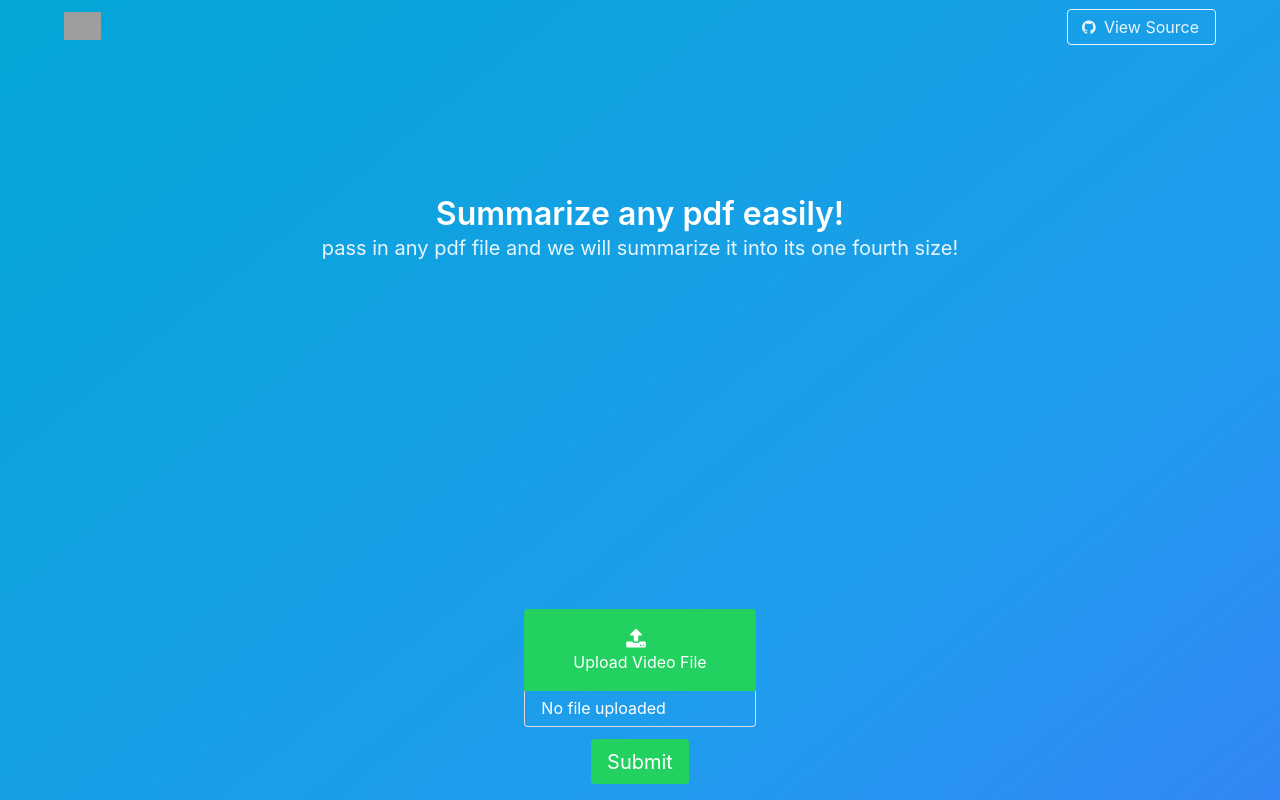
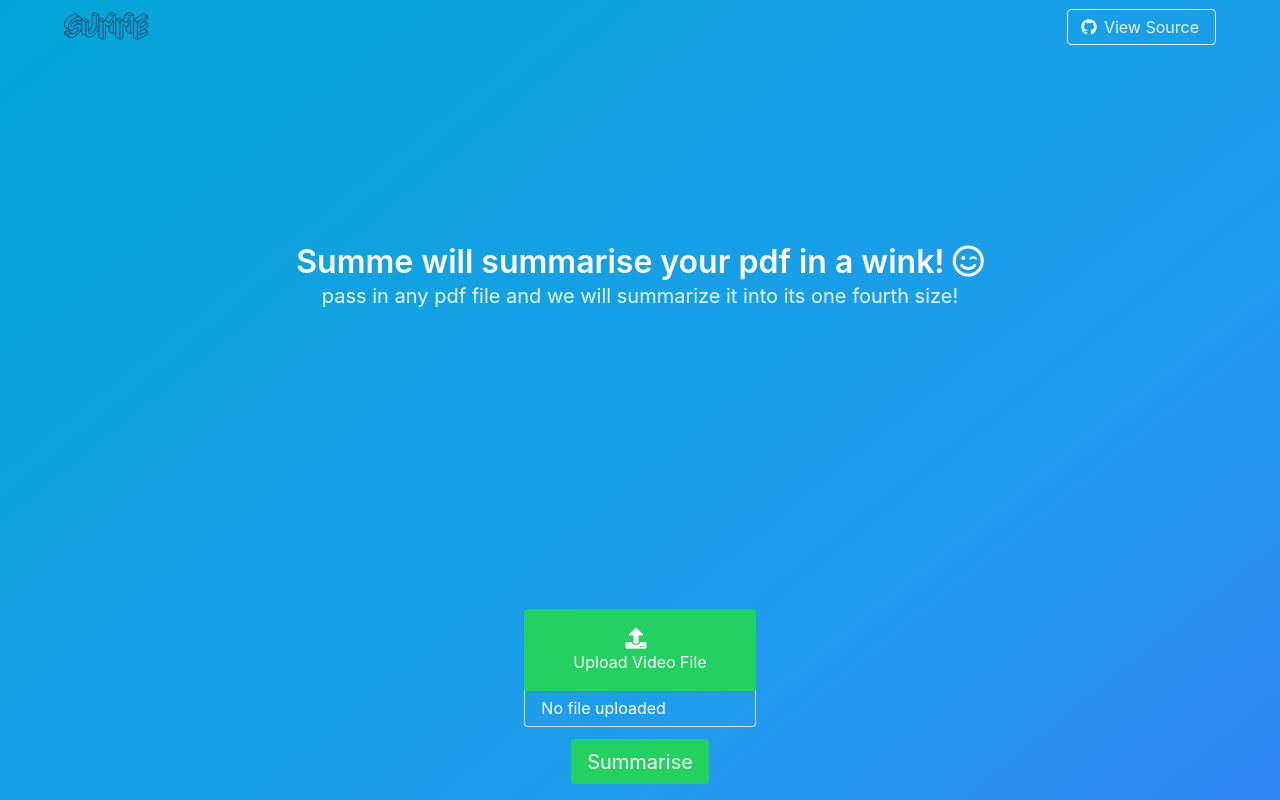
Before and after one commit to aswinzz/summe, a Django app: template main/templates/main.html in a window 1280 px wide. Run offline with Django 3.2, Linux system fonts and the light colour scheme; the template is opened without the code that fills it: values that come from a table or form of the project are taken from there, others are empty; parts of the project's set-up code (start-up, migrations or seed data) failed here and were passed over; some libraries are stand-ins or nearby versions; grey boxes are pictures that could not be loaded.

Commit message:
add logo

```diff
--- a/main/templates/main.html
+++ b/main/templates/main.html
@@ -6,7 +6,7 @@
     PDF-Extractor
   </title>
   <link rel="stylesheet" type="text/css" href="{% static '/css/bulma.css' %}">
-  <link rel="stylesheet" href="https://maxcdn.bootstrapcdn.com/font-awesome/4.7.0/css/font-awesome.min.css">
+  <link rel="stylesheet" href="https://use.fontawesome.com/releases/v5.4.2/css/all.css" integrity="sha384-/rXc/GQVaYpyDdyxK+ecHPVYJSN9bmVFBvjA/9eOB+pb3F2w2N6fc5qB9Ew5yIns" crossorigin="anonymous">
 </head>
 
 <body>
@@ -16,7 +16,7 @@
                 <div class="container">
                     <div class="navbar-brand">
                         <a class="navbar-item" href="../">
-                            <img src="http://bulma.io/images/bulma-type-white.png" alt="Logo">
+                            <img src="{% static 'logo.png' %}" alt="Logo">
                         </a>
                         <span class="navbar-burger burger" data-target="navbarMenu">
                             <span></span>
@@ -37,7 +37,7 @@
                                 <span class="navbar-item">
                                     <a class="button is-white is-outlined" href="https://github.com/aswinzz/PDF-Summarizer">
                                         <span class="icon">
-                                            <i class="fa fa-github"></i>
+                                            <i class="fab fa-github"></i>
                                         </span>
                                         <span title="Hello from the other side">View Source</span>
                                     </a>
@@ -48,10 +48,11 @@
                 </div>
             </nav>
         </div>
+        <br><br>
         <div class="hero-body">
             <div class="container has-text-centered">
                 <h1 class="title">
-                 Summarize any pdf easily!
+                 Summe will summarise your pdf in a wink! <i class="far fa-smile-wink"></i>
                 </h1>
                 <h2 class="subtitle">
                   pass in any pdf file and we will summarize it into its one fourth size!
@@ -80,10 +81,58 @@
               </div>
           </div>
           <center>
-              <button class="button submit-button is-medium is-success" type="submit">Submit</button>
+              <button class="button submit-button is-medium is-success" type="submit">Summarise</button>
           </center>
         </form>
     </section>
+    <!-- <br>
+    <section class="container">
+      <div class="columns features">
+          <div class="column is-4">
+              <div class="card is-shady">
+                  <div class="card-image has-text-centered">
+                      <i class="fa fa-paw large"></i>
+                  </div>
+                  <div class="card-content">
+                      <div class="content">
+                          <h4>Summarise Text. </h4>
+                          <p>Purus semper eget duis at tellus at urna condimentum mattis. Non blandit massa enim nec. Integer enim neque volutpat ac tincidunt vitae semper quis. Accumsan tortor posuere ac ut consequat semper viverra nam.</p>
+                          <p><a href="#">Learn more</a></p>
+                      </div>
+                  </div>
+              </div>
+          </div>
+          <div class="column is-4">
+              <div class="card is-shady">
+                  <div class="card-image has-text-centered">
+                      <i class="fa fa-empire"></i>
+                  </div>
+                  <div class="card-content">
+                      <div class="content">
+                          <h4>Tempor orci dapibus ultrices in.</h4>
+                          <p>Ut venenatis tellus in metus vulputate. Amet consectetur adipiscing elit pellentesque. Sed arcu non odio euismod lacinia at quis risus. Faucibus turpis in eu mi bibendum neque egestas cmonsu songue. Phasellus vestibulum lorem
+                          sed risus.</p>
+                          <p><a href="#">Learn more</a></p>
+                      </div>
+                  </div>
+              </div>
+          </div>
+          <div class="column is-4">
+              <div class="card is-shady">
+                  <div class="card-image has-text-centered">
+                      <i class="fa fa-apple"></i>
+                  </div>
+                  <div class="card-content">
+                      <div class="content">
+                          <h4> Leo integer malesuada nunc vel risus. </h4>
+                          <p>Imperdiet dui accumsan sit amet nulla facilisi morbi. Fusce ut placerat orci nulla pellentesque dignissim enim. Libero id faucibus nisl tincidunt eget nullam. Commodo viverra maecenas accumsan lacus vel facilisis.</p>
+                          <p><a href="#">Learn more</a></p>
+                      </div>
+                  </div>
+              </div>
+          </div>
+      </div>
+    </section> -->
     <script>
     var file = document.getElementById("pdfFile");
     file.onchange = function(){
```
Also changed, not shown: logo.png (added), static/logo.png (added).
